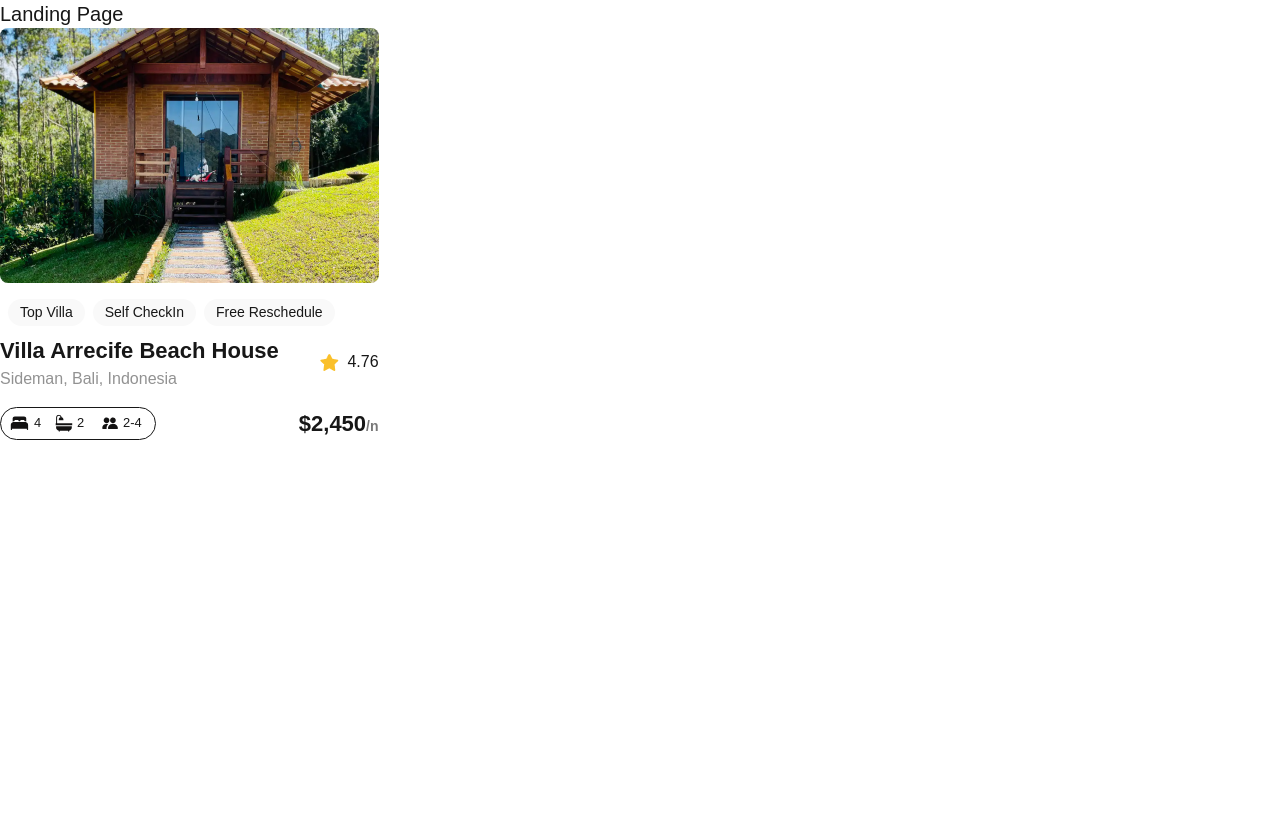
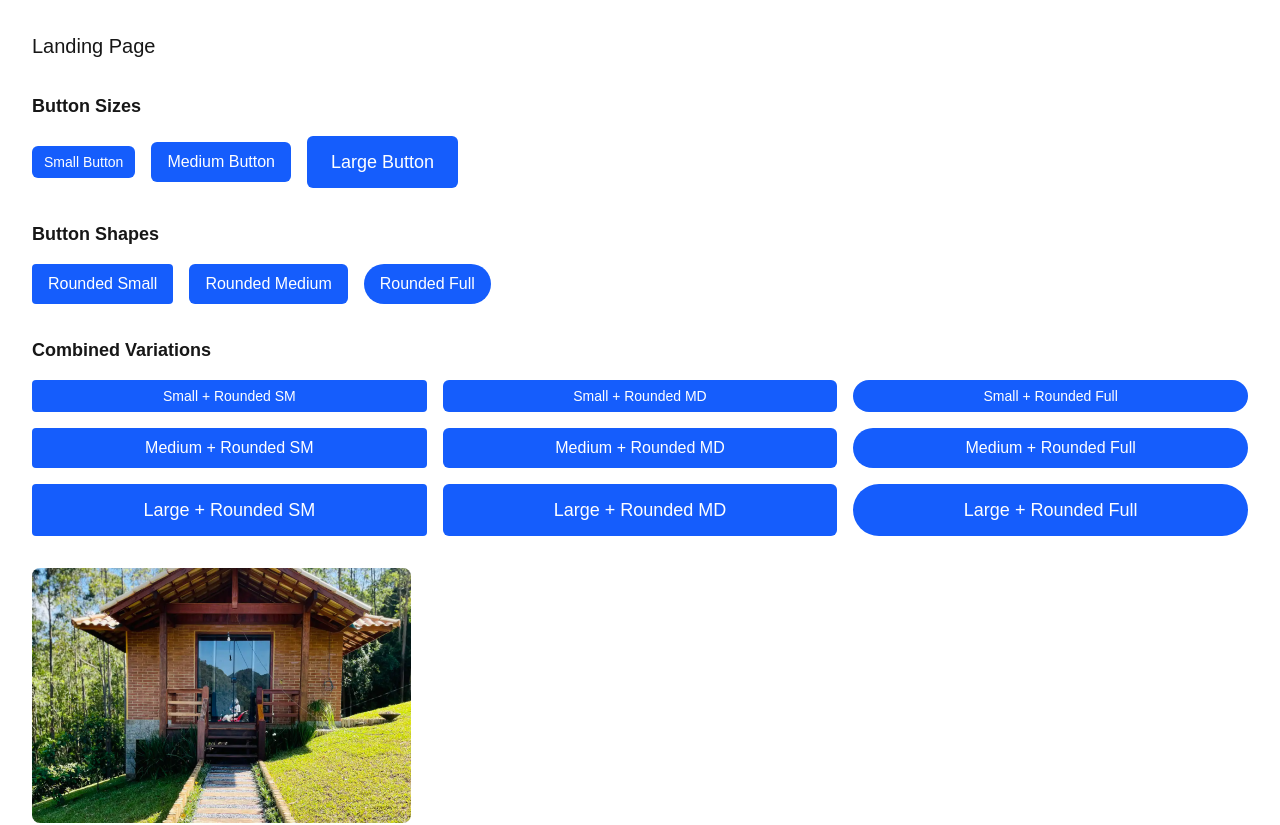
Before and after one commit to code-captain18/alx-project-0x00-setup, a Next.js app in the folder alx-project-0x00/: page /landing in a window 1280 px wide. Shown: the top 825 px of the page. Before the commit the page ends 800 px from the top, so only its background shows below. Built offline with nearby package versions, Linux system fonts and the light colour scheme.

Commit message:
button props instances

```diff
--- /dev/null
+++ b/alx-project-0x00/components/Button.tsx
@@ -0,0 +1,37 @@
+import React from "react"
+import { ButtonProps } from "@/interfaces"
+
+const Button: React.FC<ButtonProps> = ({
+    title,
+    size = 'medium',
+    shape = 'rounded-md',
+    onClick,
+    className = ""
+}) => {
+    const sizeClasses = {
+        small: 'px-3 py-1.5 text-sm',
+        medium: 'px-4 py-2 text-base',
+        large: 'px-6 py-3 text-lg'
+    };
+
+    const shapeClasses = {
+        'rounded-sm': 'rounded-sm',
+        'rounded-md': 'rounded-md',
+        'rounded-full': 'rounded-full'
+    };
+
+    const baseClasses = 'bg-blue-600 hover:bg-blue-700 text-white font-medium transition-colors duration-200 cursor-pointer';
+
+    const buttonClasses = `${baseClasses} ${sizeClasses[size]} ${shapeClasses[shape]} ${className}`;
+
+    return (
+        <button
+            className={buttonClasses}
+            onClick={onClick}
+        >
+            {title}
+        </button>
+    );
+};
+
+export default Button;
--- a/alx-project-0x00/interfaces/index.ts
+++ b/alx-project-0x00/interfaces/index.ts
@@ -1,3 +1,11 @@
 export interface PillProps {
     title: string
 }
+
+export interface ButtonProps {
+    title: string;
+    size?: 'small' | 'medium' | 'large';
+    shape?: 'rounded-sm' | 'rounded-md' | 'rounded-full';
+    onClick?: () => void;
+    className?: string;
+}
--- a/alx-project-0x00/pages/landing.tsx
+++ b/alx-project-0x00/pages/landing.tsx
@@ -1,8 +1,50 @@
 import Card from "@/components/Card"
+import Button from "@/components/Button"
+import React from "react"
+
 const Landing: React.FC = () => {
     return (
-        <div>
-            <h1 className="text-xl font-extralight">Landing Page</h1>
+        <div className="p-8">
+            <h1 className="text-xl font-extralight mb-8">Landing Page</h1>
+
+            {/* Button Sizes Section */}
+            <div className="mb-8">
+                <h2 className="text-lg font-semibold mb-4">Button Sizes</h2>
+                <div className="flex gap-4 items-center">
+                    <Button title="Small Button" size="small" />
+                    <Button title="Medium Button" size="medium" />
+                    <Button title="Large Button" size="large" />
+                </div>
+            </div>
+
+            {/* Button Shapes Section */}
+            <div className="mb-8">
+                <h2 className="text-lg font-semibold mb-4">Button Shapes</h2>
+                <div className="flex gap-4 items-center">
+                    <Button title="Rounded Small" shape="rounded-sm" />
+                    <Button title="Rounded Medium" shape="rounded-md" />
+                    <Button title="Rounded Full" shape="rounded-full" />
+                </div>
+            </div>
+
+            {/* Combined Variations Section */}
+            <div className="mb-8">
+                <h2 className="text-lg font-semibold mb-4">Combined Variations</h2>
+                <div className="grid grid-cols-3 gap-4">
+                    <Button title="Small + Rounded SM" size="small" shape="rounded-sm" />
+                    <Button title="Small + Rounded MD" size="small" shape="rounded-md" />
+                    <Button title="Small + Rounded Full" size="small" shape="rounded-full" />
+
+                    <Button title="Medium + Rounded SM" size="medium" shape="rounded-sm" />
+                    <Button title="Medium + Rounded MD" size="medium" shape="rounded-md" />
+                    <Button title="Medium + Rounded Full" size="medium" shape="rounded-full" />
+
+                    <Button title="Large + Rounded SM" size="large" shape="rounded-sm" />
+                    <Button title="Large + Rounded MD" size="large" shape="rounded-md" />
+                    <Button title="Large + Rounded Full" size="large" shape="rounded-full" />
+                </div>
+            </div>
+
             <Card />
         </div>
     )
```
